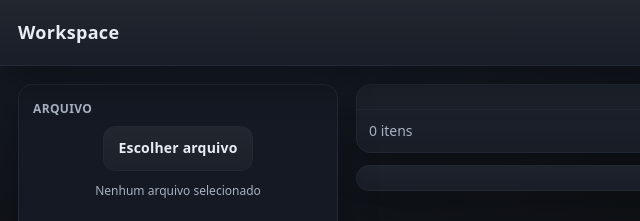
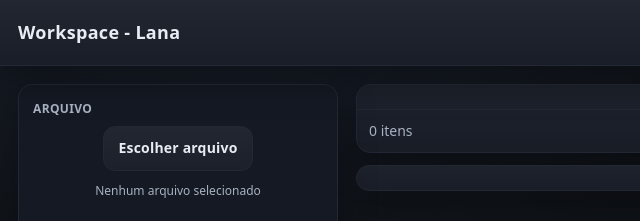
Before and after one commit to hdspcorp/Workspace.old, a plain HTML site: page index.html in a window 1280 px wide. Shown: the top 221 px of the page, 0-640 px from the left. Drawn offline with nearby package versions, Linux system fonts and the light colour scheme.

Commit message:
Update index.html

```diff
--- a/index.html
+++ b/index.html
@@ -228,7 +228,7 @@ header { position: relative; }
 <body>
 <header>
   <div class="header-inner">
-    <h1>Workspace</h1>
+    <h1>Workspace - Lana</h1>
     <nav class="app-switcher" aria-label="Outros aplicativos">
       <button id="appSwitcherBtn" class="app-switcher__btn" type="button">HDSP CORP. ▾</button>
       <div id="appSwitcherMenu" class="app-switcher__menu" role="menu">
```
